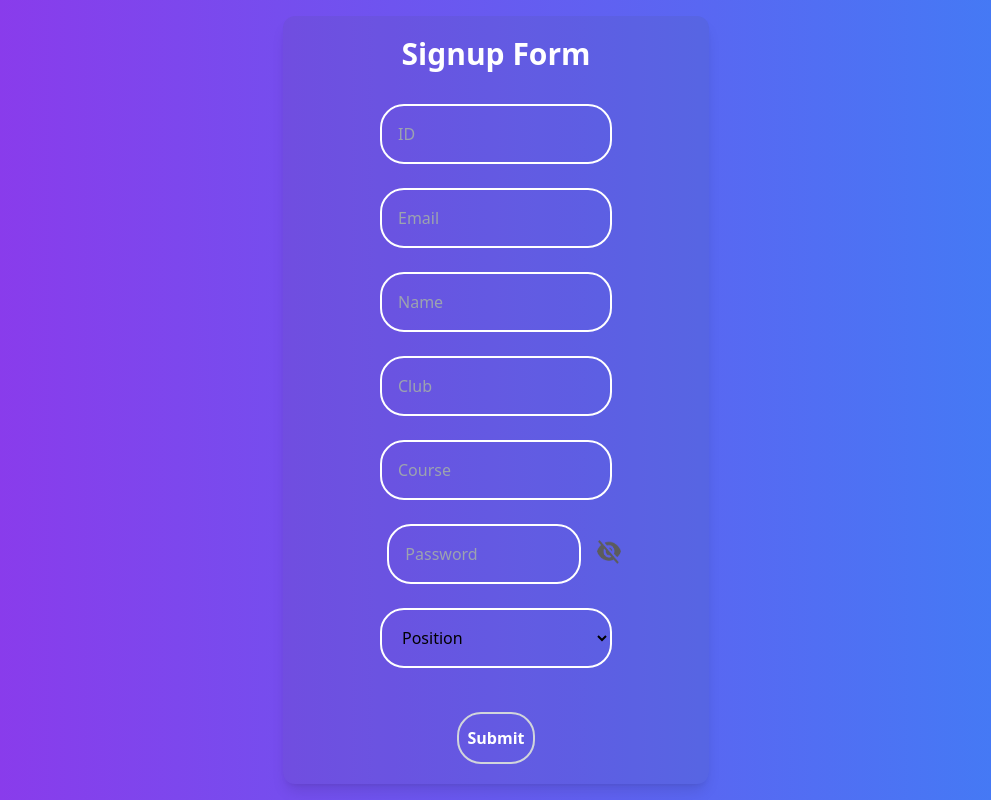
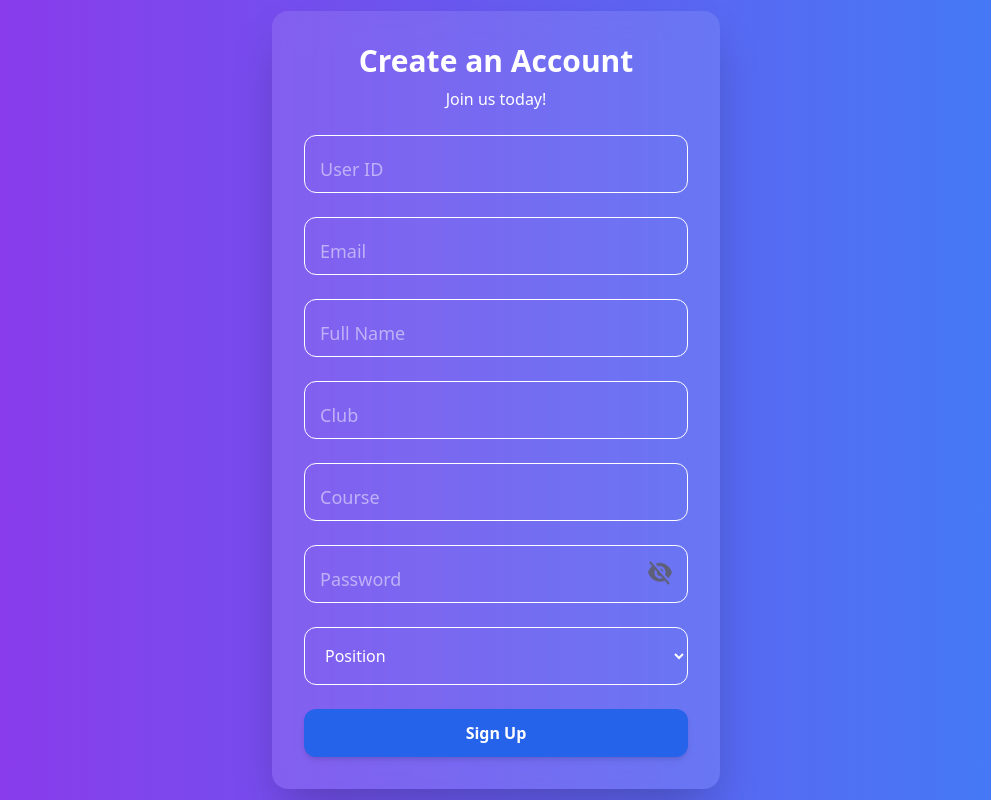
Before and after one commit to Asmodeus14/Club-Notification-System, a Vue app: page /signup in a window 1280 px wide. Shown: the whole page, without its empty margins (144-1135 px from the left). Built offline with nearby package versions, Linux system fonts and the light colour scheme.

Commit message:
UI changes

```diff
--- a/src/components/Forgotpassword.vue
+++ b/src/components/Forgotpassword.vue
@@ -1,34 +1,97 @@
 <template>
-    <div class="min-h-screen min-w-screen flex items-center justify-center bg-gradient-to-r from-purple-600 to-blue-500">
-        <div
-            class="w-96 h-96 bg-white bg-opacity-10 p-5 rounded-lg shadow-lg backdrop-blur-lg "
-            >
-            <h1 class="text-3xl font-semibold text-white text-center mb-8">Forgot Password</h1>
-            <form action="" method="post" class="  flex flex-col items-center p-9">
+    <div class="min-h-screen flex items-center justify-center bg-gradient-to-br from-purple-700 via-blue-600 to-indigo-900 px-4">
+      <div class="w-full max-w-md bg-white bg-opacity-10 p-6 rounded-2xl shadow-lg backdrop-blur-md border border-white border-opacity-20">
+        <h1 class="text-3xl font-semibold text-white text-center mb-4">Forgot Password</h1>
+        <p class="text-white text-center text-sm mb-6">Enter your email and ID to reset your password</p>
 
-                <div class="form flex flex-col items-center w-full space-y-6">
-                    <input type="text"
-                        class=" w-full p-4 rounded-3xl border-2 border-white text-aliceblue bg-transparent transition-all duration-500 ease-in-out"
-                        placeholder="Enter your email">
-
-                    <input type="text"
-                        class="w-full p-4 rounded-3xl border-2 border-white text-aliceblue bg-transparent transition-all duration-500 ease-in-out"
-                        placeholder="Enter your ID">
+        <form @submit.prevent="forgotpassword" class="flex flex-col space-y-5">
+          <!-- Email Input -->
+          <div class="relative">
+            <input
+              type="email"
+              placeholder="Enter your email"
+              class="w-full p-3 rounded-xl border border-white text-white bg-transparent placeholder-white focus:ring-2 focus:ring-blue-300 focus:outline-none transition-all duration-300"
+              v-model="formdata.email"
+              required
+            />
+            <span v-if="errors.email" class="text-red-400 text-sm absolute -bottom-5 left-2">{{ errors.email }}</span>
           </div>
 
+          <!-- ID Input -->
+          <div class="relative">
+            <input
+              type="text"
+              placeholder="Enter your ID"
+              class="w-full p-3 rounded-xl border border-white text-white bg-transparent placeholder-white focus:ring-2 focus:ring-blue-300 focus:outline-none transition-all duration-300"
+              v-model="formdata.id"
+              required
+            />
+            <span v-if="errors.id" class="text-red-400 text-sm absolute -bottom-5 left-2">{{ errors.id }}</span>
+          </div>
+
+          <!-- Submit Button -->
           <button
-                    class="mt-8 w-1/3 py-2 bg-transparent border-2 border-white text-white rounded-3xl hover:bg-black hover:bg-opacity-20 transition duration-300">
-                    Check
+            type="submit"
+            class="w-full py-3 bg-white text-blue-900 font-semibold rounded-xl shadow-md hover:bg-blue-200 transition-all duration-300">
+            Reset Password
           </button>
         </form>
+
+        <!-- Back to Login -->
+        <div class="text-center text-white mt-4 text-sm">
+          <p>Remember your password? <router-link to="/login" class="underline hover:text-blue-300">Login</router-link></p>
+        </div>
       </div>
     </div>
   </template>
 
   <script>
+  import axios from 'axios';
+
   export default {
-    name: 'Forgotpassword-1',
+    name: "ForgotPassword",
+    data() {
+      return {
+        formdata: {
+          email: '',
+          id: '',
+        },
+        errors: {
+          email: '',
+          id: '',
+        },
+      };
+    },
+    methods: {
+      forgotpassword() {
+        this.errors = {}; // Reset errors
+
+        // Basic validation
+        if (!this.formdata.email.includes('@')) {
+          this.errors.email = "Enter a valid email address";
+        }
+        if (this.formdata.id.length < 3) {
+          this.errors.id = "ID must be at least 3 characters long";
+        }
+
+        // If validation fails, stop request
+        if (Object.keys(this.errors).length > 0) return;
+
+        axios
+          .post('http://127.0.0.1:5000/api/forgot', new URLSearchParams(this.formdata), {
+            headers: {
+              'Content-Type': 'application/x-www-form-urlencoded'
+            }
+          })
+          .then((response) => {
+            console.log("Success:", response);
+            alert("A password reset link has been sent to your email!");
+          })
+          .catch((error) => {
+            console.error("Error:", error);
+            alert("Failed to process your request. Please try again.");
+          });
+      },
+    },
   };
   </script>
-
-<style scoped></style>
--- a/src/components/LoginForm.vue
+++ b/src/components/LoginForm.vue
@@ -1,45 +1,91 @@
 <template>
-  <div class="min-h-screen flex items-center justify-center bg-gradient-to-r from-purple-600 to-blue-500">
-    <div class="w-96 bg-white bg-opacity-10 p-8 rounded-lg shadow-lg backdrop-blur-lg">
-      <h1 class="text-3xl text-white text-center mb-4">Welcome Back</h1>
-      <p class="text-white text-center mb-2">Login | Signup</p>
+  <div class="min-h-screen flex items-center justify-center bg-gradient-to-r from-purple-600 to-blue-500 px-4">
+    <div class="w-full max-w-md bg-white bg-opacity-10 p-8 rounded-2xl shadow-2xl backdrop-blur-lg">
+      <h1 class="text-3xl font-bold text-white text-center mb-2">Welcome Back</h1>
+      <p class="text-white text-center mb-6">Login to continue</p>
 
       <form @submit.prevent="createpost">
-        <input type="text" id="ID" placeholder="ID"
-          class="w-full p-4 mb-4 bg-transparent border border-white rounded-xl text-white placeholder-white focus:outline-none"
-          v-model="formdata.ID">
-
-        <div class="flex items-center mb-4">
-          <input type="password" id="password" placeholder="Password"
-            class="w-full p-4 mr-2 bg-transparent border border-white rounded-xl text-white placeholder-white focus:outline-none"
-            v-model="formdata.password">
-          <img :src="eyeIcon" alt="eye-icon" @click="togglePasswordVisibility" class="w-8 h-8 cursor-pointer">
+        <!-- ID Input -->
+        <div class="relative mb-6">
+          <input
+            type="text"
+            id="ID"
+            v-model="formdata.ID"
+            required
+            class="peer w-full p-4 bg-transparent border border-white rounded-xl text-white placeholder-transparent focus:outline-none focus:ring-2 focus:ring-blue-400 transition"
+            placeholder="User ID"
+          />
+          <label
+            for="ID"
+            class="absolute left-4 top-4 text-white text-opacity-80 transition-all peer-placeholder-shown:top-5 peer-placeholder-shown:text-lg peer-placeholder-shown:text-opacity-50 peer-focus:top-2 peer-focus:text-sm peer-focus:text-opacity-100"
+          >User ID</label>
         </div>
 
+        <!-- Password Input with Toggle -->
+        <div class="relative mb-6">
+          <input
+            :type="isPasswordVisible ? 'text' : 'password'"
+            id="password"
+            v-model="formdata.password"
+            required
+            class="peer w-full p-4 bg-transparent border border-white rounded-xl text-white placeholder-transparent focus:outline-none focus:ring-2 focus:ring-blue-400 transition"
+            placeholder="Password"
+          />
+          <label
+            for="password"
+            class="absolute left-4 top-4 text-white text-opacity-80 transition-all peer-placeholder-shown:top-5 peer-placeholder-shown:text-lg peer-placeholder-shown:text-opacity-50 peer-focus:top-2 peer-focus:text-sm peer-focus:text-opacity-100"
+          >Password</label>
+          <img
+            :src="eyeIcon"
+            alt="eye-icon"
+            @click="togglePasswordVisibility"
+            class="absolute right-4 top-4 w-6 h-6 cursor-pointer opacity-80 hover:opacity-100 transition"
+          />
+        </div>
 
-        <span class="text-white block text-center mb-4">
-          <router-link to="/forgotpassword" class="text-white">Forgot Password?</router-link>
-        </span>
+        <!-- Forgot Password -->
+        <div class="text-right mb-6">
+          <router-link to="/forgotpassword" class="text-white text-sm hover:underline">
+            Forgot Password?
+          </router-link>
+        </div>
 
-        <div class="flex justify-center space-x-4 mb-4">
-          <button
-            class="w-1/2 py-2 bg-transparent border-2 border-white text-white rounded-xl hover:bg-black hover:bg-opacity-20 transition duration-300">Login</button>
-          <button
-            class="w-1/2 py-2 bg-transparent border-2 border-white text-white rounded-xl hover:bg-black hover:bg-opacity-20 transition duration-300">
-            <router-link to="/signup" class="text-white">Signup</router-link>
+        <!-- Login Button -->
+        <button
+          type="submit"
+          class="w-full py-3 bg-blue-600 text-white font-semibold rounded-xl shadow-md hover:bg-blue-700 transition-all"
+        >
+          Login
+        </button>
+
+        <!-- Divider -->
+        <div class="flex items-center my-6">
+          <div class="flex-1 border-t border-white opacity-30"></div>
+          <p class="mx-4 text-white text-sm opacity-80">OR</p>
+          <div class="flex-1 border-t border-white opacity-30"></div>
+        </div>
+
+        <!-- Social Login Buttons -->
+        <div class="flex gap-4">
+          <button class="flex-1 flex items-center justify-center py-3 bg-white bg-opacity-20 rounded-xl hover:bg-opacity-30 transition">
+            <img src="@/assets/google.svg" alt="Google" class="w-6 h-6 mr-2" />
+            <span class="text-white">Google</span>
           </button>
         </div>
+
+        <!-- Signup Link -->
+        <p class="text-center text-white text-sm mt-6">
+          Don't have an account?
+          <router-link to="/signup" class="underline">Sign up</router-link>
+        </p>
       </form>
-
-      <div class="text-center text-white">
-        <p>For registering in <a href="https://srmu.ac.in/clubs" class="underline">Clubs</a></p>
-      </div>
     </div>
   </div>
 </template>
 
 <script>
 import axios from 'axios';
+
 export default {
   name: "LoginForm",
   data() {
@@ -49,11 +95,9 @@ export default {
         password: '',
       },
       isPasswordVisible: false,
-    }
+    };
   },
-
   computed: {
-
     eyeIcon() {
       return this.isPasswordVisible
         ? require('@/assets/eye-open.png')
@@ -63,26 +107,14 @@ export default {
   methods: {
     togglePasswordVisibility() {
       this.isPasswordVisible = !this.isPasswordVisible;
-      const passwordField = document.getElementById('password');
-      passwordField.type = this.isPasswordVisible ? 'text' : 'password';
     },
     createpost() {
-  axios
-    .post('http://127.0.0.1:5000/api/login', new URLSearchParams(this.formdata), {
-      headers: {
-        'Content-Type': 'application/x-www-form-urlencoded'
-      }
-    })
-    .then((response) => {
-      console.log(response);
-    })
-    .catch((error) => {
-      console.log(error);
-    });
-}
-
-
+      axios.post('http://127.0.0.1:5000/api/login', new URLSearchParams(this.formdata), {
+        headers: { 'Content-Type': 'application/x-www-form-urlencoded' }
+      })
+      .then(response => console.log(response))
+      .catch(error => console.log(error));
+    },
   },
 };
-
 </script>
--- a/src/components/Signup.vue
+++ b/src/components/Signup.vue
@@ -1,131 +1,150 @@
 <template>
-  <div class="min-h-screen flex items-center justify-center bg-gradient-to-r from-purple-600 to-blue-500">
-    <div class="flex flex-col w-full md:w-1/2 lg:w-1/3 p-5 bg-opacity-10 bg-gray-600 rounded-xl shadow-lg border-3 border-transparent">
-      <h1 class="text-3xl font-semibold text-white text-center mb-8">Signup Form</h1>
-      <form @submit.prevent="submitForm" class="space-y-6">
+  <div class="min-h-screen flex items-center justify-center bg-gradient-to-r from-purple-600 to-blue-500 px-4">
+    <div class="w-full max-w-md bg-white bg-opacity-10 p-8 rounded-2xl shadow-2xl backdrop-blur-lg">
+      <h1 class="text-3xl font-bold text-white text-center mb-2">Create an Account</h1>
+      <p class="text-white text-center mb-6">Join us today!</p>
 
+      <form @submit.prevent="submitForm">
         <!-- ID -->
-        <div class="form-group flex flex-col items-center w-full mb-4">
+        <div class="relative mb-6">
           <input
             type="text"
-            v-model="id"
             id="id"
-            name="id"
+            v-model="formdata.id"
             required
-            placeholder="ID"
-            class="w-full md:w-4/5 lg:w-3/5 p-4 rounded-3xl border-2 border-white text-aliceblue bg-transparent transition-all duration-500 ease-in-out"
+            class="peer w-full p-4 bg-transparent border border-white rounded-xl text-white placeholder-transparent focus:outline-none focus:ring-2 focus:ring-blue-400 transition"
+            placeholder="User ID"
           />
+          <label
+            for="id"
+            class="absolute left-4 top-4 text-white text-opacity-80 transition-all peer-placeholder-shown:top-5 peer-placeholder-shown:text-lg peer-placeholder-shown:text-opacity-50 peer-focus:top-2 peer-focus:text-sm peer-focus:text-opacity-100"
+          >User ID</label>
         </div>
 
         <!-- Email -->
-        <div class="form-group flex flex-col items-center w-full mb-4">
+        <div class="relative mb-6">
           <input
             type="email"
-            v-model="email"
-            id="Email"
-            name="Email"
+            id="email"
+            v-model="formdata.email"
             required
+            class="peer w-full p-4 bg-transparent border border-white rounded-xl text-white placeholder-transparent focus:outline-none focus:ring-2 focus:ring-blue-400 transition"
             placeholder="Email"
-            class="w-full md:w-4/5 lg:w-3/5 p-4 rounded-3xl border-2 border-white text-aliceblue bg-transparent transition-all duration-500 ease-in-out"
           />
+          <label
+            for="email"
+            class="absolute left-4 top-4 text-white text-opacity-80 transition-all peer-placeholder-shown:top-5 peer-placeholder-shown:text-lg peer-placeholder-shown:text-opacity-50 peer-focus:top-2 peer-focus:text-sm peer-focus:text-opacity-100"
+          >Email</label>
         </div>
 
         <!-- Name -->
-        <div class="form-group flex flex-col items-center w-full mb-4">
+        <div class="relative mb-6">
           <input
             type="text"
-            v-model="name"
             id="name"
-            name="name"
+            v-model="formdata.name"
             required
+            class="peer w-full p-4 bg-transparent border border-white rounded-xl text-white placeholder-transparent focus:outline-none focus:ring-2 focus:ring-blue-400 transition"
             placeholder="Name"
-            class="w-full md:w-4/5 lg:w-3/5 p-4 rounded-3xl border-2 border-white text-aliceblue bg-transparent transition-all duration-500 ease-in-out"
           />
+          <label
+            for="name"
+            class="absolute left-4 top-4 text-white text-opacity-80 transition-all peer-placeholder-shown:top-5 peer-placeholder-shown:text-lg peer-placeholder-shown:text-opacity-50 peer-focus:top-2 peer-focus:text-sm peer-focus:text-opacity-100"
+          >Full Name</label>
         </div>
 
         <!-- Club -->
-        <div class="form-group flex flex-col items-center w-full mb-4">
+        <div class="relative mb-6">
           <input
             type="text"
-            v-model="club"
             id="club"
-            name="club"
+            v-model="formdata.club"
             required
+            class="peer w-full p-4 bg-transparent border border-white rounded-xl text-white placeholder-transparent focus:outline-none focus:ring-2 focus:ring-blue-400 transition"
             placeholder="Club"
-            class="w-full md:w-4/5 lg:w-3/5 p-4 rounded-3xl border-2 border-white text-aliceblue bg-transparent transition-all duration-500 ease-in-out"
           />
+          <label
+            for="club"
+            class="absolute left-4 top-4 text-white text-opacity-80 transition-all peer-placeholder-shown:top-5 peer-placeholder-shown:text-lg peer-placeholder-shown:text-opacity-50 peer-focus:top-2 peer-focus:text-sm peer-focus:text-opacity-100"
+          >Club</label>
         </div>
 
         <!-- Course -->
-        <div class="form-group flex flex-col items-center w-full mb-4">
+        <div class="relative mb-6">
           <input
             type="text"
-            v-model="course"
             id="course"
-            name="course"
+            v-model="formdata.course"
             required
+            class="peer w-full p-4 bg-transparent border border-white rounded-xl text-white placeholder-transparent focus:outline-none focus:ring-2 focus:ring-blue-400 transition"
             placeholder="Course"
-            class="w-full md:w-4/5 lg:w-3/5 p-4 rounded-3xl border-2 border-white text-aliceblue bg-transparent transition-all duration-500 ease-in-out"
           />
+          <label
+            for="course"
+            class="absolute left-4 top-4 text-white text-opacity-80 transition-all peer-placeholder-shown:top-5 peer-placeholder-shown:text-lg peer-placeholder-shown:text-opacity-50 peer-focus:top-2 peer-focus:text-sm peer-focus:text-opacity-100"
+          >Course</label>
         </div>
 
-        <!-- Password -->
-        <div class="form-group flex flex-row justify-center w-full mb-4 relative">
+        <!-- Password with Toggle -->
+        <div class="relative mb-6">
           <input
-            type="password"
-            v-model="password"
+            :type="isPasswordVisible ? 'text' : 'password'"
             id="password"
-            name="password"
+            v-model="formdata.password"
             required
+            class="peer w-full p-4 bg-transparent border border-white rounded-xl text-white placeholder-transparent focus:outline-none focus:ring-2 focus:ring-blue-400 transition"
             placeholder="Password"
-            class="w-full md:w-4/5 lg:w-1/2 p-4 rounded-3xl border-2 border-white text-aliceblue bg-transparent transition-all duration-500 ease-in-out"
           />
+          <label
+            for="password"
+            class="absolute left-4 top-4 text-white text-opacity-80 transition-all peer-placeholder-shown:top-5 peer-placeholder-shown:text-lg peer-placeholder-shown:text-opacity-50 peer-focus:top-2 peer-focus:text-sm peer-focus:text-opacity-100"
+          >Password</label>
           <img
             :src="eyeIcon"
             alt="eye-icon"
             @click="togglePasswordVisibility"
-            class="relative top-4 -right-4 cursor-pointer w-6 h-6"
+            class="absolute right-4 top-4 w-6 h-6 cursor-pointer opacity-80 hover:opacity-100 transition"
           />
         </div>
 
         <!-- Position -->
-        <div class="form-group flex flex-col items-center w-full mb-4">
+        <div class="relative mb-6">
           <select
-            v-model="position"
-            id="position"
-            name="position"
+            v-model="formdata.position"
             required
-            class="w-full md:w-4/5 lg:w-3/5 p-4 rounded-3xl border-2 border-white text-aliceblue bg-transparent transition-all duration-500 ease-in-out cursor-pointer placeholder-white"
+            class="w-full p-4 bg-transparent border border-white rounded-xl text-white focus:outline-none focus:ring-2 focus:ring-blue-400 transition cursor-pointer"
           >
             <option value="" disabled selected>Position</option>
-            <option value="Vetran-Coordinator">Vetran-Coordinator</option>
-            <option value="Asistant-Coordinator">Asistant-Coordinator</option>
-            <option value="Student-Coordinator">Student-Coordinator</option>
+            <option value="Vetran-Coordinator">Veteran Coordinator</option>
+            <option value="Assistant-Coordinator">Assistant Coordinator</option>
+            <option value="Student-Coordinator">Student Coordinator</option>
           </select>
         </div>
-        <span v-if="submissionSuccess" class="text-white text-center">
-          Form submitted successfully!
-        </span>
+
         <!-- Submit Button -->
-        <div class="form-group flex justify-center">
         <button
-            id="submit"
+          type="submit"
           :disabled="isSubmitting"
-            type="submit"
-            class="w-full md:w-1/2 lg:w-1/5 py-3 mt-5 text-white bg-transparent border-2 border-gray-300 rounded-3xl font-bold transition-all duration-500 ease-in-out hover:bg-purple-700 hover:border-purple-700"
+          class="w-full py-3 bg-blue-600 text-white font-semibold rounded-xl shadow-md hover:bg-blue-700 transition-all"
         >
-            Submit
+          {{ isSubmitting ? "Submitting..." : "Sign Up" }}
         </button>
-        </div>
+
+        <!-- Success Message -->
+        <p v-if="submissionSuccess" class="text-white text-center mt-4">Form submitted successfully! Redirecting...</p>
       </form>
     </div>
   </div>
 </template>
 
 <script>
+import axios from 'axios';
+
 export default {
+  name: "SignupForm",
   data() {
     return {
+      formdata: {
         id: "",
         email: "",
         name: "",
@@ -133,12 +152,12 @@ export default {
         course: "",
         password: "",
         position: "",
+      },
       isPasswordVisible: false,
       isSubmitting: false,
       submissionSuccess: false,
     };
   },
-  name: "SignupForm",
   computed: {
     eyeIcon() {
       return this.isPasswordVisible
@@ -147,38 +166,25 @@ export default {
     },
   },
   methods: {
-    submitForm() {
-      this.submit();
-    },
     togglePasswordVisibility() {
       this.isPasswordVisible = !this.isPasswordVisible;
-      const passwordField = document.getElementById('password');
-      passwordField.type = this.isPasswordVisible ? 'text' : 'password';
     },
-    async submit() {
+    async submitForm() {
       this.isSubmitting = true;
       try {
-        console.log("Form submitted", this.$data);
+        await axios.post('http://127.0.0.1:5000/api/register', new URLSearchParams(this.formdata), {
+          headers: { 'Content-Type': 'application/x-www-form-urlencoded' }
+        });
+        this.submissionSuccess = true;
+        setTimeout(() => {
+          this.$router.push("/");
+        }, 2000);
       } catch (error) {
         console.error("Submission failed", error);
       } finally {
         this.isSubmitting = false;
-        this.submissionSuccess = true;
-        document.getElementById("submit").textContent="Login";
-        document.getElementById("submit").addEventListener("click",()=>{
-          this.$router.push("/");
-        });
       }
     },
   },
 };
 </script>
-
-<style scoped>
-img {
-  transition: transform 0.2s ease-in-out;
-}
-img:hover {
-  transform: scale(1.2);
-}
-</style>
```
Also changed, not shown: src/assets/google.svg (added), 1 other file (tests, documents, lock files or other folders). Lines whose indentation alone changed are shown as unchanged.
